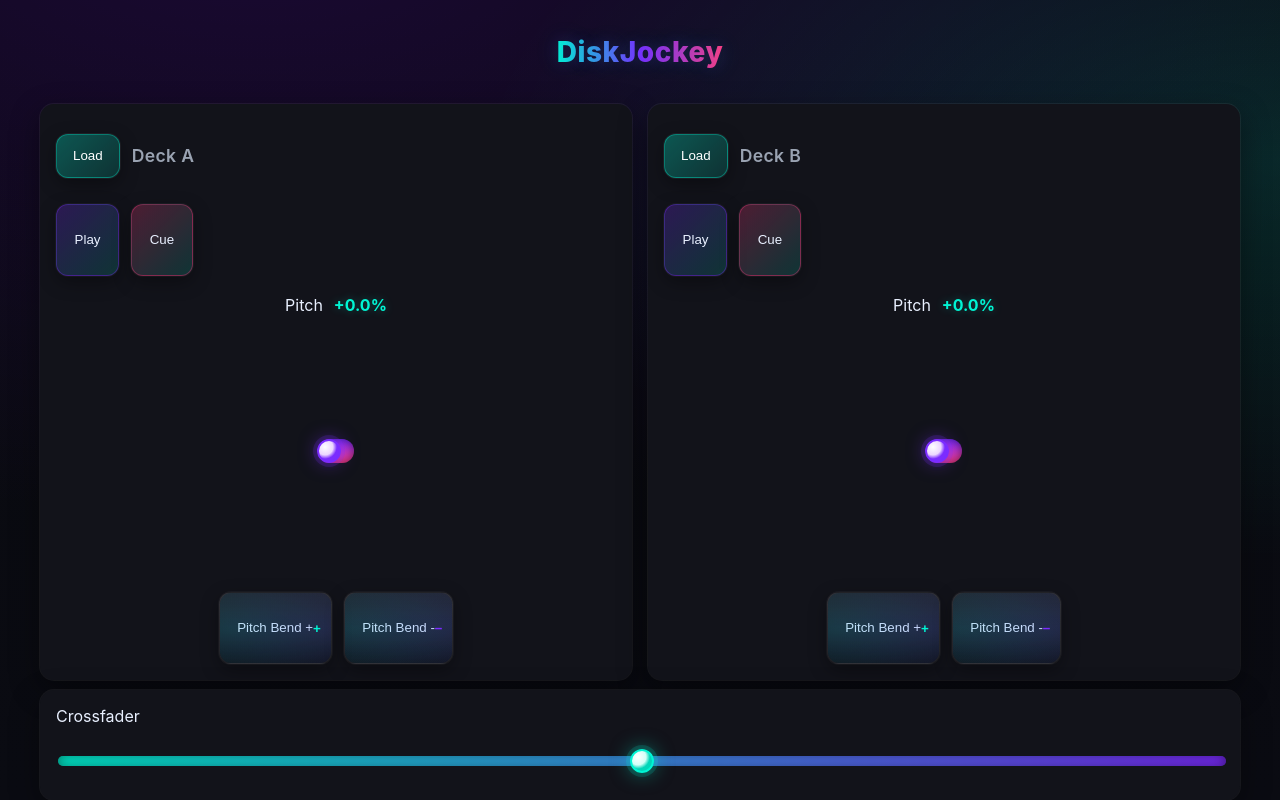
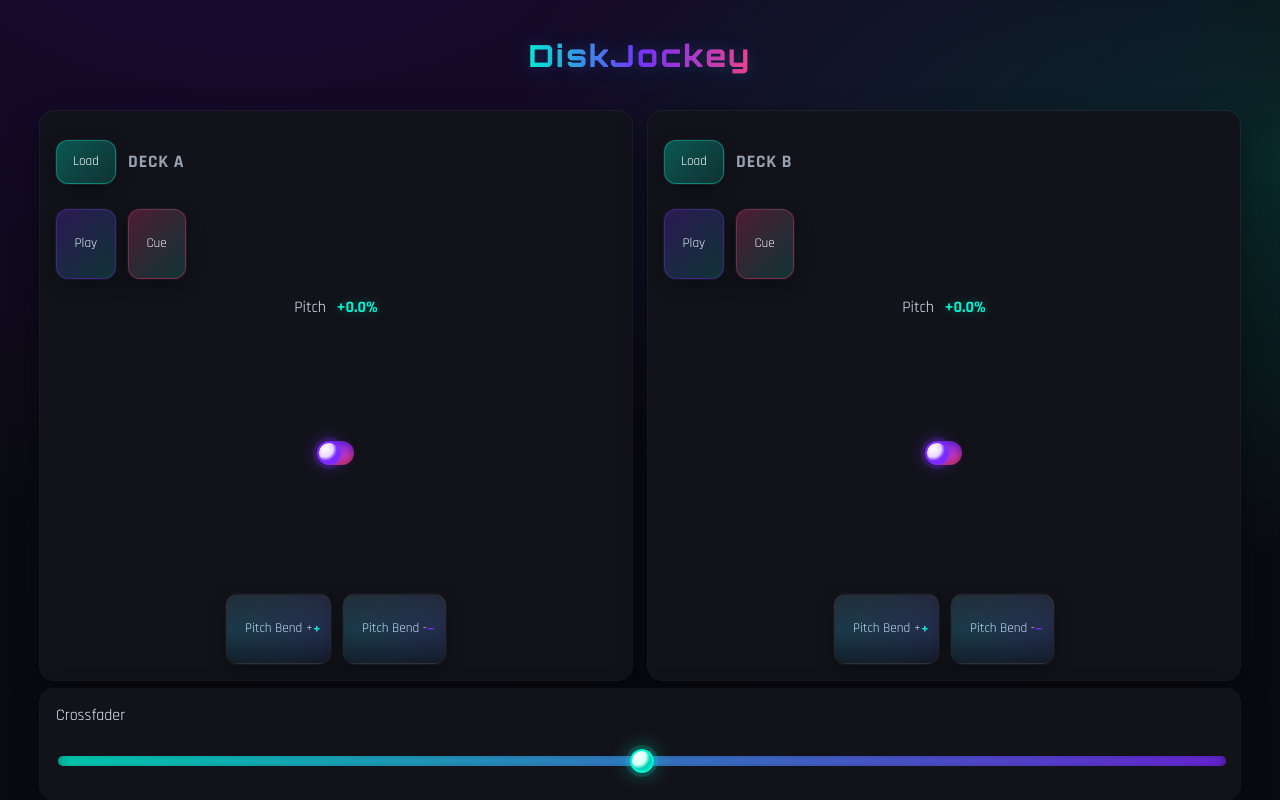
Before and after one commit to baffioso/diskJockey, a React (Vite) app: page / in a window 1280 px wide. Built offline with nearby package versions, Linux system fonts and the light colour scheme.

Commit message:
style: enhance font usage across components and update logo styling for better visibility

```diff
--- a/index.html
+++ b/index.html
@@ -4,6 +4,10 @@
     <meta charset="UTF-8" />
     <meta name="viewport" content="width=device-width, initial-scale=1.0" />
     <title>DiskJockey</title>
+  <!-- Techno-styled fonts -->
+  <link rel="preconnect" href="https://fonts.googleapis.com">
+  <link rel="preconnect" href="https://fonts.gstatic.com" crossorigin>
+  <link href="https://fonts.googleapis.com/css2?family=Orbitron:wght@400..900&family=Rajdhani:wght@400;600;700&display=swap" rel="stylesheet">
   </head>
   <body>
     <div id="root"></div>
--- a/src/styles.css
+++ b/src/styles.css
@@ -16,16 +16,21 @@
 }
 html, body, #root { height: 100%; margin: 0; }
 body {
-  font-family: Inter, ui-sans-serif, system-ui, -apple-system, Segoe UI, Roboto, Arial, sans-serif;
+  font-family: 'Rajdhani', 'Orbitron', Inter, ui-sans-serif, system-ui, -apple-system, Segoe UI, Roboto, Arial, sans-serif;
   background: var(--bg-grad);
   color: var(--text);
+}
+
+/* Ensure form controls use the same techno font */
+button, input, select, textarea {
+  font-family: inherit;
 }
 
 .app { display: flex; flex-direction: column; align-items: center; gap: 1rem; padding: 1rem; min-height: 100vh; padding-bottom: 7.5rem; }
 .mixer { display: grid; grid-template-columns: 1fr 1fr; gap: 1rem; width: 100%; max-width: 1200px; flex: 1 1 auto; min-height: 0; align-items: stretch; }
 
 .deck { background: var(--panel); padding: 1rem; border-radius: 14px; display: grid; gap: 0.75rem; box-shadow: 0 0 0 1px rgba(255,255,255,0.06), 0 10px 30px rgba(0,0,0,0.4); height: 100%; overflow: auto; }
-.deck h2 { margin: 0; font-size: 1.1rem; color: var(--muted); font-weight: 600; letter-spacing: 0.02em; }
+.deck h2 { margin: 0; font-size: 1.1rem; color: var(--muted); font-weight: 700; letter-spacing: 0.05em; font-family: 'Rajdhani', 'Orbitron', Inter, ui-sans-serif, system-ui, -apple-system, Segoe UI, Roboto, Arial, sans-serif; text-transform: uppercase; }
 .deck-header { display: flex; align-items: center; gap: 0.75rem; }
 .deck-header h2 { flex: 0 0 auto; }
 .loader input[type="file"] { width: 100%; }
@@ -143,9 +148,10 @@ footer { opacity: 0.7; font-size: 0.8rem; }
 
 /* Logo styling */
 .logo {
-  font-size: 1.75rem;
+  font-family: 'Orbitron', 'Rajdhani', Inter, ui-sans-serif, system-ui, -apple-system, Segoe UI, Roboto, Arial, sans-serif;
+  font-size: 1.9rem;
   font-weight: 800;
-  letter-spacing: 0.02em;
+  letter-spacing: 0.08em;
   background: linear-gradient(90deg, var(--accent), var(--accent-2), var(--accent-3));
   -webkit-background-clip: text;
   background-clip: text;
```
